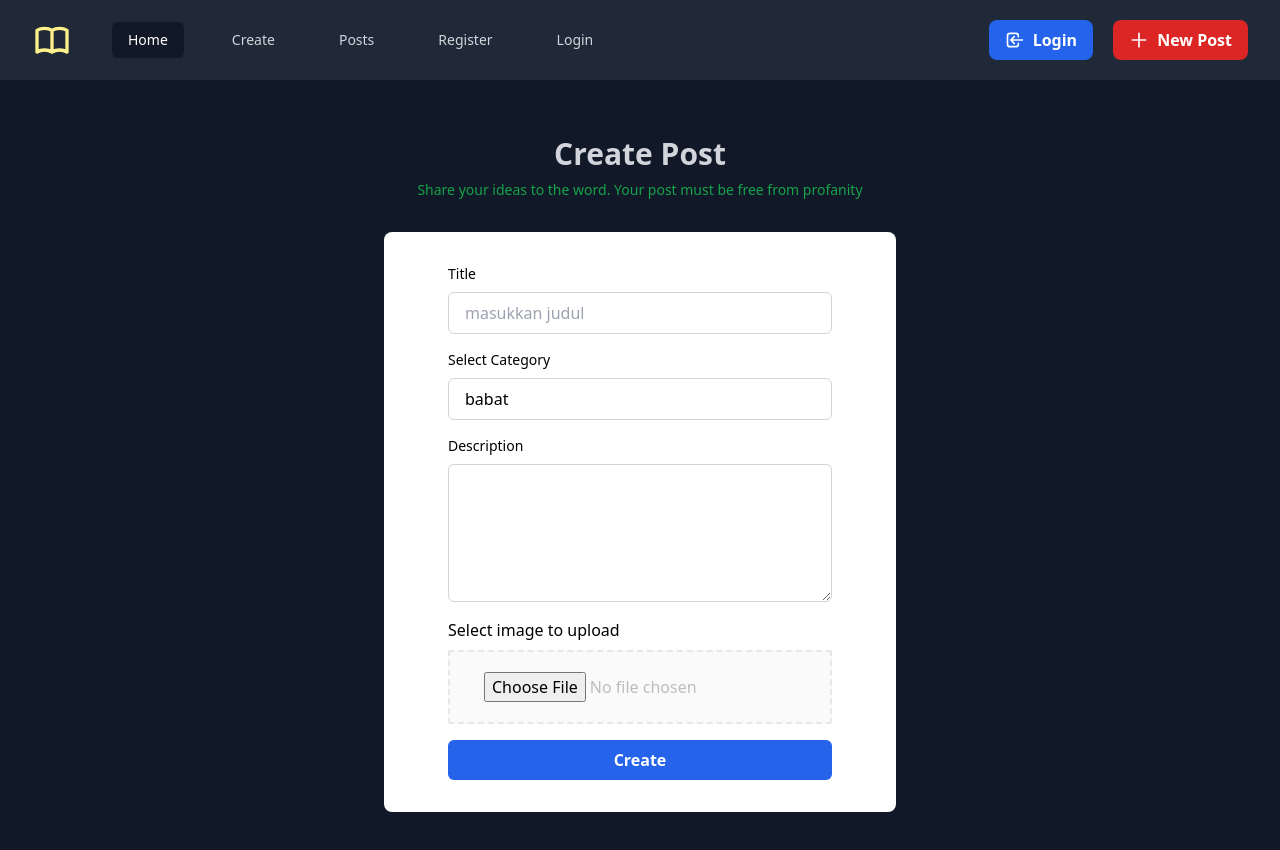
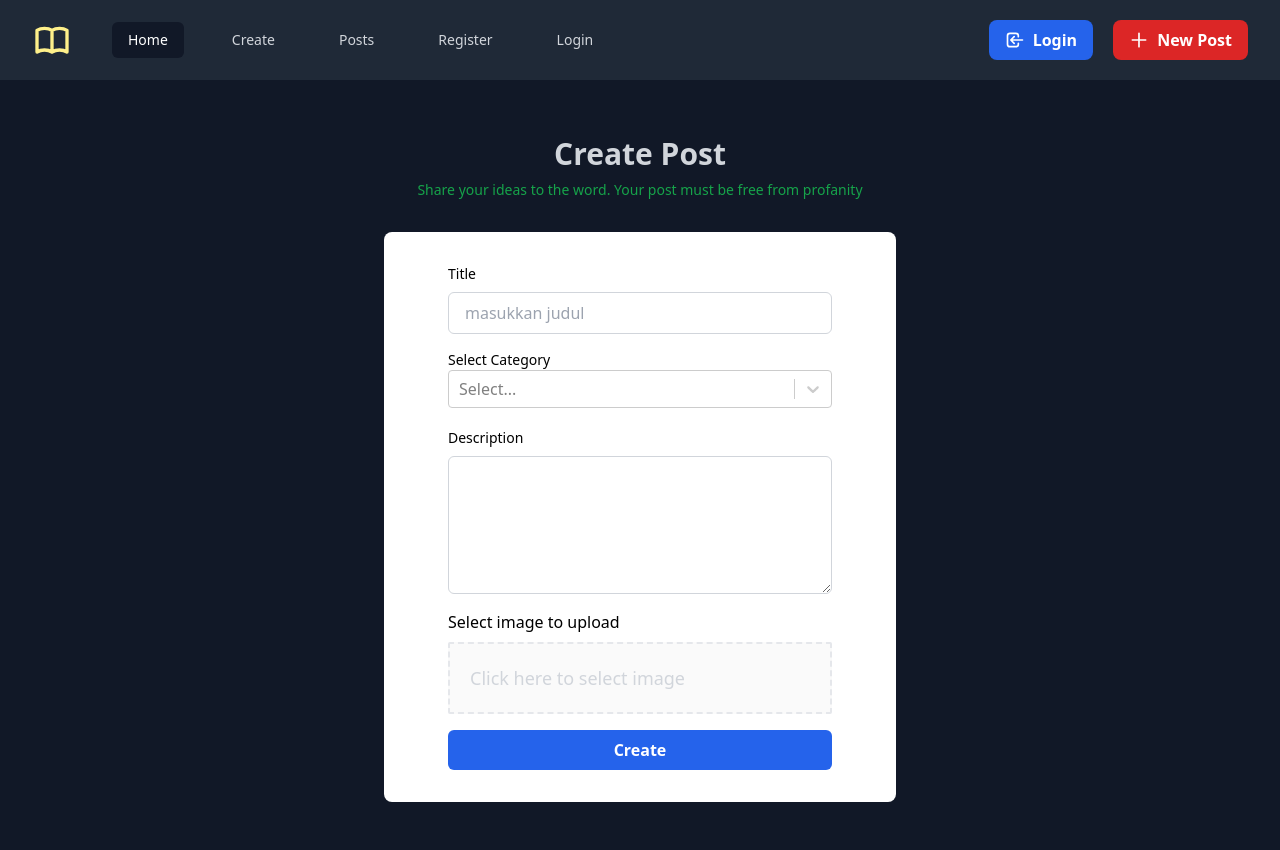
Before and after one commit to mrizkysolehudin/fe-blog-app, a React (Create React App) app: page /create-post in a window 1280 px wide. Shown: the top 850 px of the page. Built offline with nearby package versions, Linux system fonts and the light colour scheme; no server answers.

Commit message:
finished pages/post/createPost

```diff
--- a/package.json
+++ b/package.json
@@ -14,6 +14,7 @@
     "formik": "^2.2.9",
     "react": "^18.2.0",
     "react-dom": "^18.2.0",
+    "react-dropzone": "^14.2.3",
     "react-moment": "^1.1.2",
     "react-redux": "^8.0.5",
     "react-router-dom": "^6.4.4",
--- a/src/pages/Post/CreatePost.js
+++ b/src/pages/Post/CreatePost.js
@@ -1,7 +1,20 @@
+import CategoryDropDown from "components/Categories/CategoryDropDown";
+import { useFormik } from "formik";
 import React from "react";
+import { useDispatch, useSelector } from "react-redux";
+import { Navigate } from "react-router-dom";
+import { createPostAction } from "redux/slices/posts/postSlices";
 import styled from "styled-components";
+import * as Yup from "yup";
+import Dropzone from "react-dropzone";
 
-function CreatePost() {
+const formSchema = Yup.object({
+	title: Yup.string().required("Title is required"),
+	description: Yup.string().required("Description is required"),
+	category: Yup.object().required("Category is required"),
+	image: Yup.string().required("Image is required"),
+});
+
 const Container = styled.div`
 flex: 1;
 display: flex;
@@ -17,6 +30,35 @@ border-color:'red'
 transition: border 0.24s ease-in-out;
 `;
 
+function CreatePost() {
+	const dispatch = useDispatch();
+
+	const post = useSelector((state) => state.post);
+	const { isCreated, loading, appErr, serverErr } = post;
+
+	const formik = useFormik({
+		initialValues: {
+			title: "",
+			category: "",
+			description: "",
+			image: "",
+		},
+
+		onSubmit: (values) => {
+			const data = {
+				title: values?.title,
+				category: values?.category?.label,
+				description: values?.description,
+				image: values?.image,
+			};
+			dispatch(createPostAction(data));
+		},
+
+		validationSchema: formSchema,
+	});
+
+	if (isCreated) return <Navigate to={"/posts"} />;
+
 	return (
 		<div className="bg-gray-900 min-h-screen">
 			<section className="max-w-md w-full mx-auto pt-14 text-center">
@@ -27,59 +69,115 @@ border-color:'red'
 					Share your ideas to the word. Your post must be free from
 					profanity
 				</p>
+
+				{appErr || serverErr ? (
+					<p className="mt-2 text-lg text-red-600 bg-red-300 rounded-lg">
+						{appErr} {serverErr}
+					</p>
+				) : null}
 			</section>
 
 			<section className="bg-white max-w-lg mx-auto mt-8 rounded-lg py-8 px-2">
-				<form>
+				<form onSubmit={formik.handleSubmit}>
 					<div className="flex flex-col max-w-sm mx-auto">
 						<label htmlFor="title" className="text-sm">
 							Title
 						</label>
 						<input
+							value={formik?.values?.title}
+							onChange={formik.handleChange("title")}
+							onBlur={formik.handleBlur("title")}
+							name="title"
 							type="text"
-							name="title"
-							value=""
 							placeholder="masukkan judul"
-							className="border border-gray-300 rounded-md px-4 py-2 mt-2 mb-4"
+							className="border border-gray-300 rounded-md px-4 py-2 mt-2 "
 						/>
 
-						<label htmlFor="category" className="text-sm">
+						<div>
+							<p className="text-red-600">
+								{formik?.touched?.title &&
+									formik?.errors?.title}
+							</p>
+						</div>
+
+						<label htmlFor="category" className="text-sm mt-4">
 							Select Category
 						</label>
-						<input
-							type="text"
-							name="category"
-							list="cityname"
-							defaultValue="babat"
-							className="border border-gray-300 rounded-md px-4 py-2 mt-2 mb-4"
+						<CategoryDropDown
+							value={formik.values.category?.label}
+							onChange={formik.setFieldValue}
+							onBlur={formik.setFieldTouched}
+							error={formik.errors.category}
+							touched={formik.touched.category}
 						/>
-						<datalist id="cityname">
-							<option value="batu"></option>
-							<option value="batscu"></option>
-						</datalist>
 					</div>
 
-					<div className="flex flex-col max-w-sm mx-auto">
+					<div className="flex flex-col max-w-sm mx-auto mt-5">
 						<label htmlFor="description" className="text-sm">
 							Description
 						</label>
 						<textarea
+							value={formik.values.description}
+							onChange={formik.handleChange("description")}
+							onBlur={formik.handleBlur("description")}
+							type="text"
 							name="description"
 							id="description"
 							cols="4"
 							rows="5"
-							className="border border-gray-300 rounded-md px-4 py-2 mt-2 mb-4"></textarea>
+							className="border border-gray-300 rounded-md px-4 py-2 mt-2"></textarea>
 
-						<label htmlFor="image">Select image to upload</label>
+						<p className="text-red-500 ">
+							{formik?.touched?.description &&
+								formik?.errors?.description}
+						</p>
+
+						<label htmlFor="image" className="mt-4">
+							Select image to upload
+						</label>
 						<Container className="mt-2 mb-4">
-							<input type="file" />
+							<Dropzone
+								onBlur={formik.handleBlur("image")}
+								accept="image/jpeg, image/png"
+								onDrop={(acceptedFiles) => {
+									formik.setFieldValue(
+										"image",
+										acceptedFiles[0]
+									);
+								}}>
+								{({ getRootProps, getInputProps }) => (
+									<div className="container">
+										<div
+											{...getRootProps({
+												className: "dropzone",
+												onDrop: (event) =>
+													event.stopPropagation(),
+											})}>
+											<input {...getInputProps()} />
+											<p className="text-gray-300 text-lg cursor-pointer hover:text-gray-500">
+												Click here to select image
+											</p>
+										</div>
+									</div>
+								)}
+							</Dropzone>
 						</Container>
 					</div>
 
 					<div className="max-w-sm mx-auto">
-						<button className="bg-blue-600 hover:bg-blue-700 w-full py-2 rounded-md font-bold text-white">
+						{loading ? (
+							<button
+								type="submit"
+								className="bg-gray-600 w-full py-2 rounded-md font-bold text-white">
+								Loading please wait...
+							</button>
+						) : (
+							<button
+								type="submit"
+								className="bg-blue-600 hover:bg-blue-700 w-full py-2 rounded-md font-bold text-white">
 								Create
 							</button>
+						)}
 					</div>
 				</form>
 			</section>
--- a/src/pages/Post/PostsList.js
+++ b/src/pages/Post/PostsList.js
@@ -77,7 +77,6 @@ function PostsList() {
 									}
 									className="bg-gray-500 py-[7px] text-yellow-600 font-bold rounded-md px-3">
 									{item.title}
-									{console.log(item.title)}
 								</p>
 							))
 						)}
```
Also changed, not shown: 1 other file (tests, documents, lock files or other folders). Lines whose indentation alone changed are shown as unchanged.
